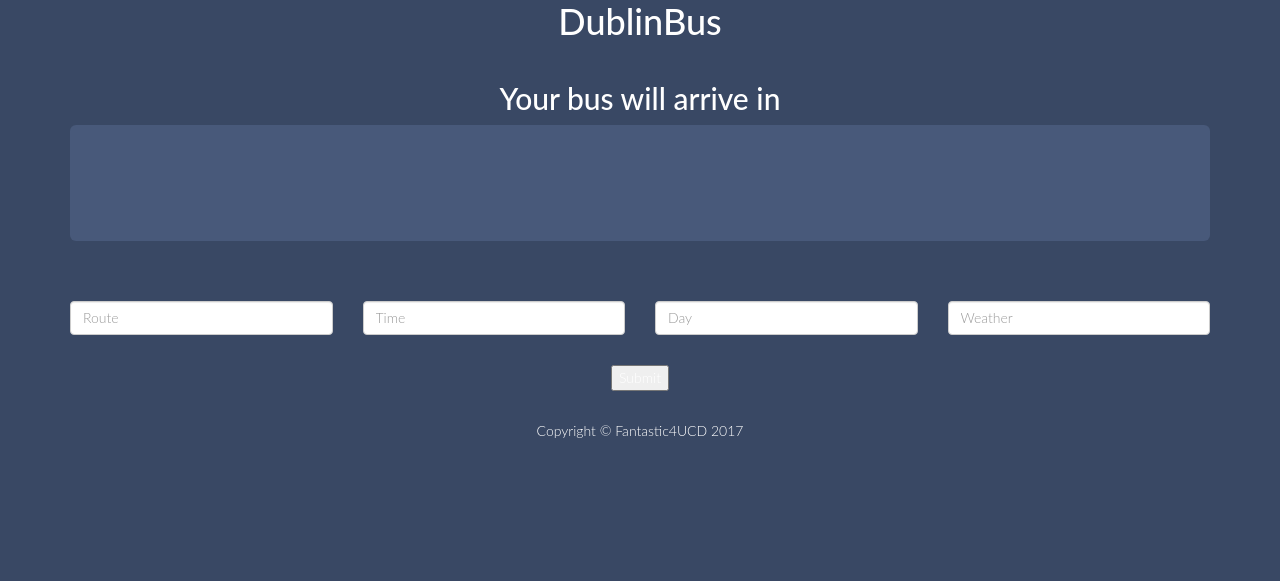
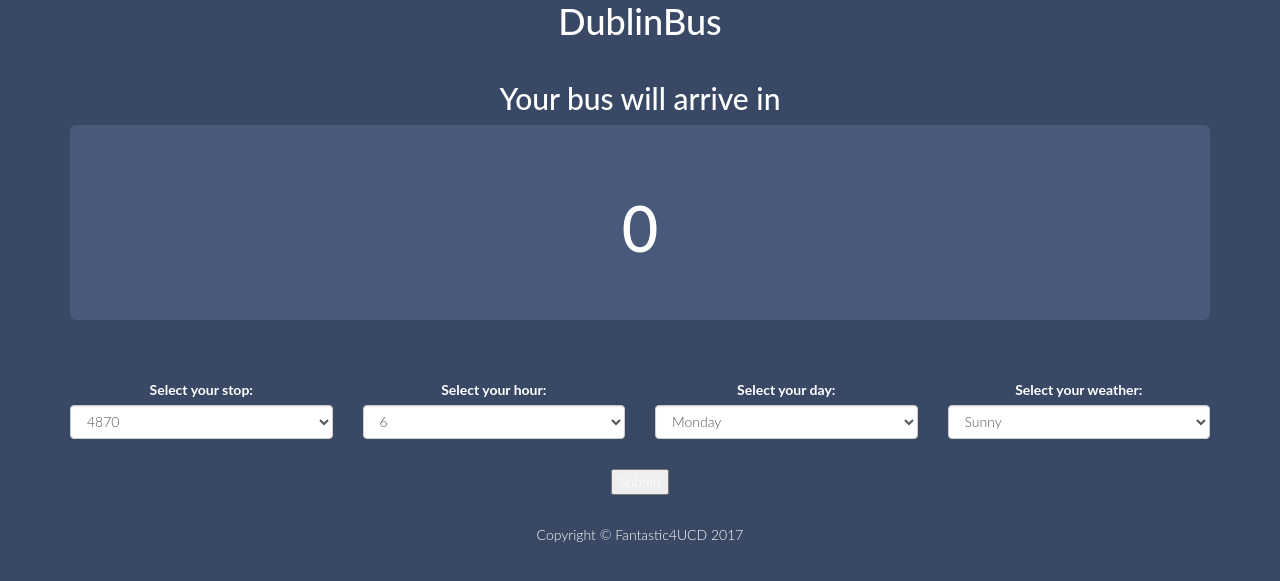
Before and after one commit to brokenloop/django_mockup, a Django app: page /bus/ in a window 1280 px wide. Shown: the part 146-727 px from the top of the page. Run offline with Django 3.2, Linux system fonts and the light colour scheme; some libraries are stand-ins or nearby versions.

Commit message:
Hooked up forms to pickled sklearn model. Can use parameters to make predictions.

```diff
--- a/mwm_site/bus/templates/bus/index.html
+++ b/mwm_site/bus/templates/bus/index.html
@@ -59,27 +59,76 @@
         <!-- /.row -->
 
 
+
         <form method='GET' action='/bus/'>
             <div class="row top-buffer">
-                <div class="col-sm-3">
-                    <input type="text" class="form-control transparent-input" name="route" placeholder="Route">
-                </div>
-                <div class="col-sm-3">
-                    <input type="text" class="form-control transparent-input" name="time" placeholder="Time">
-                </div>
-                <div class="col-sm-3">
-                    <input type="text" class="form-control transparent-input" name="day" placeholder="Day">
-                </div>
-                <div class="col-sm-3">
-                    <input type="text" class="form-control transparent-input" name="weather" placeholder="Weather">
-                </div>
+               {% for key, value in form_selects.items %}
+                    <div class="col-sm-3">
+                        <label for="{{ key }}">Select your {{ key }}:</label>
+                        <select class="form-control" id="{{ key }}" name="{{ key }}">
+                            {% for option in value %}
+                                <option value="{{ option }}">{{ option }}</option>
+                            {% endfor %}
+                        </select>
+                    </div>
+                {% endfor %}
             </div>
+
             <div class="row top-buffer">
                 <div class="col-sm-12">
                     <input type="submit" value="Submit">
                 </div>
             </div>
         </form>
+
+
+        <!--<form method='GET' action='/bus/'>-->
+            <!--<div class="row top-buffer">-->
+                <!--<div class="col-sm-3">-->
+                    <!--<label for="route">Select your route:</label>-->
+                    <!--<select class="form-control" id="route" name="route">-->
+                        <!--{% for option in route_options %}-->
+                            <!--<option value="1">{{ option }}</option>-->
+                        <!--{% endfor %}-->
+                    <!--</select>-->
+                <!--</div>-->
+                <!--<div class="col-sm-3">-->
+                    <!--<label for="hour">Select your hour:</label>-->
+                    <!--<select class="form-control" id="hour">-->
+                        <!--{% for option in hour_options %}-->
+                            <!--<option value="5">{{ option }}</option>-->
+                        <!--{% endfor %}-->
+                    <!--</select>-->
+                <!--</div>-->
+                <!--<div class="col-sm-3">-->
+                    <!--<label for="day">Select your day:</label>-->
+                    <!--<select class="form-control" id="day">-->
+                        <!--{% for option in day_options %}-->
+                            <!--<option>{{ option }}</option>-->
+                        <!--{% endfor %}-->
+                    <!--</select>-->
+                <!--</div>-->
+                <!--<div class="col-sm-3">-->
+                    <!--<label for="weather">Select your weather:</label>-->
+                    <!--<select class="form-control" id="weather">-->
+                        <!--{% for option in weather_options %}-->
+                            <!--<option>{{ option }}</option>-->
+                        <!--{% endfor %}-->
+                    <!--</select>-->
+                <!--</div>-->
+            <!--</div>-->
+            <!--<div class="row top-buffer">-->
+                <!--<div class="col-sm-12">-->
+                    <!--<input type="submit" value="Submit">-->
+                <!--</div>-->
+            <!--</div>-->
+        <!--</form>-->
+
+        <!--<ul>-->
+            <!--{% for i in hour_options %}-->
+                <!--<li>{{ i }}</li>-->
+            <!--{% endfor %}-->
+        <!--</ul>-->
 
 
 
--- a/mwm_site/bus/urls.py
+++ b/mwm_site/bus/urls.py
@@ -3,5 +3,4 @@
 
 urlpatterns = [
     url(r'^$', views.index, name='index'),
-    url(r'^var/(?P<var>[\w-]+)/$', views.var_input, name='var_input'),
 ]
--- a/mwm_site/bus/views.py
+++ b/mwm_site/bus/views.py
@@ -1,21 +1,38 @@
 from django.shortcuts import render
 from django.http import HttpResponse
+from .scripts import predict, convert_weekday
+import datetime
 
 
 def index(request):
-    context = {"hour": "6 hours", }
-    return render(request, 'bus/index.html', context)
+    pred = 0
+
+    if request.GET:
+        day = convert_weekday(request.GET["day"])
+        hour = int(request.GET["hour"])
+        stop = int(request.GET["stop"])
+        pred = predict(stop, hour, day)
+        pred = str(datetime.timedelta(seconds=pred))
+        # pred = return_number(stop, hour, day)
+
+        print("Variables")
+        print(request.GET)
+        print("\n\n")
 
 
-def num_input(request, testnumber1, num2):
-    return HttpResponse('<h1>' + str(testnumber1) + '</h1>' + '<h1>' + str(num2) + '</h1>')
+    else:
+        print("None!\n\n")
 
+    # route = request.GET["route"]
 
-def var_input(request, var=None):
-    print(var)
-    return HttpResponse(request.method + var)
+    context = {
+        "form_selects": {
+            "stop": [4870, 4869, 3007, 6283, 6282],
+            "hour": [x for x in range(6, 24)],
+            "day": ["Monday", "Tuesday", "Wednesday", "Thursday", "Friday", "Saturday", "Sunday"],
+            "weather": ["Sunny", "Rainy"],
+        },
+        "time_prediction": str(pred),
+    }
 
-
-def form_test(request):
-    print(request.GET)
-    return render(request, 'bus/index.html')
+    return render(request, 'bus/index.html', context)
```
Also changed, not shown: mwm_site/bus/scripts.py (added, +51 -0 lines), 1 other file.
